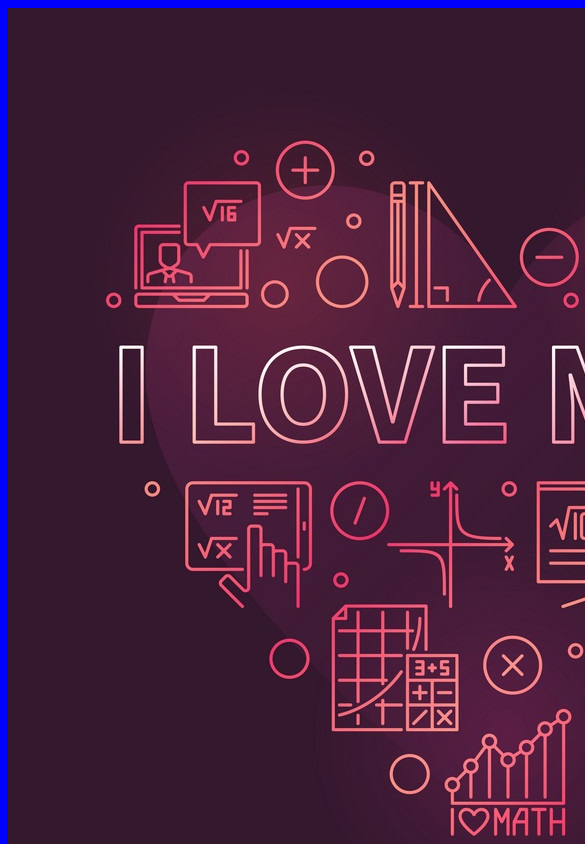
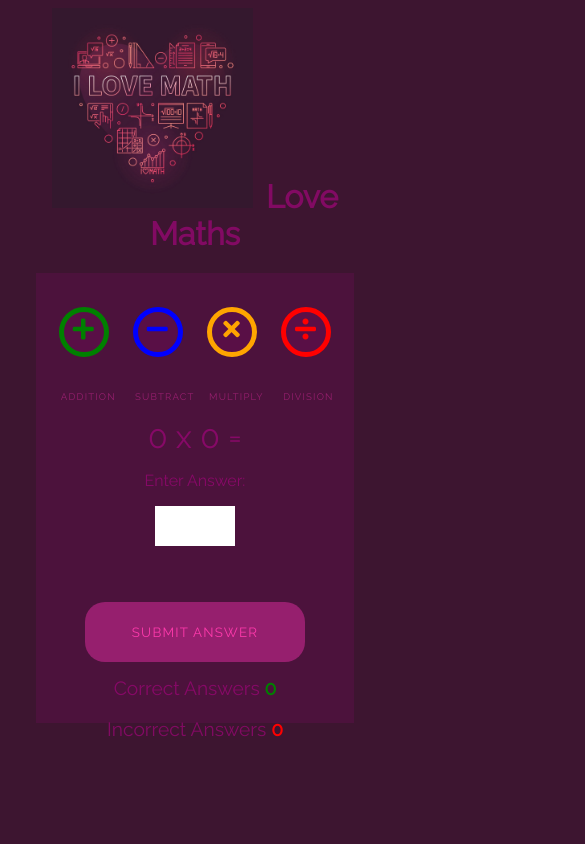
Before and after one commit to shaun6125/milestone-project2, a plain HTML site: page love-math.html in a window 390 px wide. Shown: the top 844 px of the page, 585 px wide, since content can reach past the window. Drawn offline with Linux system fonts and the light colour scheme.

Commit message:
css stylings applyed to love-math.html

```diff
--- a/assets/css/style.css
+++ b/assets/css/style.css
@@ -1,4 +1,254 @@
 /*--------------------------------------------------------------love-math-game*/
+/* --------- Global style */
+
 body {
-    background: blue;
+    background-color: rgb(61, 21, 48);
+    font-family: "Raleway", sans-serif;
+    color: #9e0578b6;
+    text-align: center;
 }
+
+/* --------- Heading */
+
+.heading {
+    text-align: center;
+    font-size: 2.5rem;
+}
+
+.logo {
+    height: 200px;
+    padding-right: 5px;
+}
+
+/* --------- Game layout */
+
+.game-area {
+    background-color: #9e057828;
+    box-sizing: border-box;
+    width: 85%;
+    height: 65vh;
+    max-height: 450px;
+    max-width: 830px;
+    margin-left: auto;
+    margin-right: auto;
+    padding: 1%;
+}
+
+.question-area {
+    width: 50%;
+    font-size: 2rem;
+    margin: auto;
+    padding: 50px 0;
+}
+
+.question-area span {
+    padding: 0 15px;
+}
+
+.score-area {
+    margin: 5px auto;
+    width: 60%;
+    font-size: 1.2rem;
+}
+
+.controls-area {
+    width: 85%;
+    margin: 30px auto;
+}
+
+#score {
+    color: green;
+    font-weight: bold;
+}
+
+#incorrect {
+    color: red;
+    font-weight: bold;
+}
+
+.answer-message {
+    display: none;
+    font-size: 1rem;
+}
+
+#answer-box {
+    border: none;
+    color: #a31e86;
+    display: inline-block;
+    height: 40px;
+    width: 80px;
+    font-size: 1.2rem;
+}
+
+.scores {
+    display: inline-block;
+    padding: 25px;
+}
+
+/* --------- Buttons */
+
+.btn {
+    width: 220px;
+    height: 60px;
+    font-family: "Raleway", sans-serif;
+    text-transform: uppercase;
+    letter-spacing: 1.2px;
+    color: rgb(252, 57, 171);
+}
+
+.btn:focus {
+    outline: none;
+}
+
+.btn--big {
+    padding-top: 10px;
+    border-radius: 50%;
+    background-color: #9e057828;
+    border: 10px solid;
+    width: 100px;
+    height: 100px;
+    font-size: 3.2rem;
+    margin: 0 30px;
+    transition: all 0.5s;
+}
+
+.btn--big::after{
+    content: attr(data-type);
+    font-size: 1rem;
+    color: #961f6e;
+    position: relative;
+    top: 50px;
+    left: -0.5em;
+}
+
+.btn--blue {
+    border-color: blue;
+    color: blue;
+}
+
+.btn--blue:active,
+.btn--blue:hover {
+    background-color: darkblue;
+    color: white;
+}
+
+.btn--orange {
+    border-color: orange;
+    color: orange;
+}
+
+.btn--orange:active,
+.btn--orange:hover {
+    background-color: darkorange;
+    color: white;
+}
+
+.btn--red {
+    border-color: red;
+    color: red;
+}
+
+.btn--red:active,
+.btn--red:hover {
+    background-color: darkred;
+    color: white;
+}
+
+.btn--green {
+    border-color: green;
+    color: green;
+}
+
+.btn--green:active,
+.btn--green:hover {
+    background-color: darkgreen;
+    color: white;
+}
+
+.btn--pink {
+    margin-top: 25px;
+    background-color: #961f6e;
+    border: 1px transparent;
+    border-radius: 20px;
+}
+
+.btn--pink:active,
+.btn--pink:hover {
+    background-color: #0d1013;
+}
+
+/* --------- Media queries */
+
+@media (max-width: 414px) {
+    .controls-area {
+        width: 100%;
+    }
+
+    .btn--big {
+        margin: 0 10px;
+        padding: 5px;
+        border: 5px solid;
+        width: 50px;
+        height: 50px;
+        font-size: 1.5rem;
+    }
+
+    .btn--big::after {
+        font-size: 0.6rem;
+        left: -0.5rem;
+    }
+
+    .question-area {
+        padding: 10% 0;
+        width: 100%;
+    }
+
+    .question-area span {
+        padding: 0;
+    }
+
+    .answer-message {
+        display: block;
+    }
+
+    #answer-box {
+        display: block;
+        margin: 0 auto;
+    }
+    .btn--gray {
+        margin-top: 0;
+    }
+
+    .score-area {
+        width: 100%;
+    }
+
+    .scores {
+        margin: 0.5em auto;
+        display: block;
+        padding: 5px;
+    }
+
+    .heading {
+        font-size: 2rem;
+    }
+}
+
+@media (max-width: 320px) {
+    .game-area {
+        height: 70vh;
+    }
+
+    .controls-area {
+        width: 75%;
+        margin: 10px auto;
+    }
+
+    .btn--big {
+        margin: 10px 10px;
+    }
+    .question-area {
+        padding: 10px 0;
+    }
+
+}
--- a/love-math.html
+++ b/love-math.html
@@ -41,7 +41,7 @@
         <p class="answer-message">Enter Answer:</p>
         <input id="answer-box" type="number">
     </div>
-    <button data-type="submit" class="btn btn--gray">Submit Answer</button>
+    <button data-type="submit" class="btn btn--pink">Submit Answer</button>
 
     <div class="score-area">
         <p class="scores">Correct Answers <span id="score">0</span></p>
```
